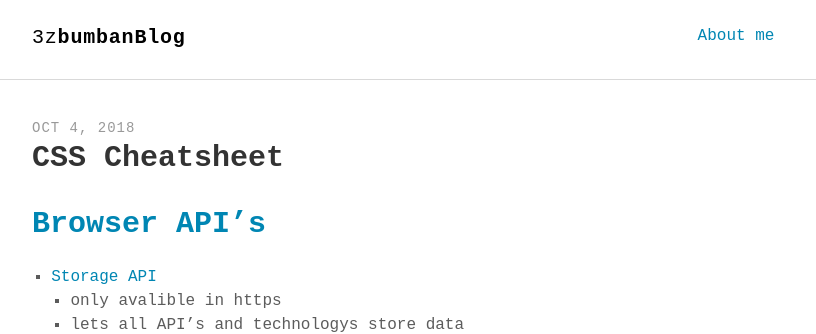
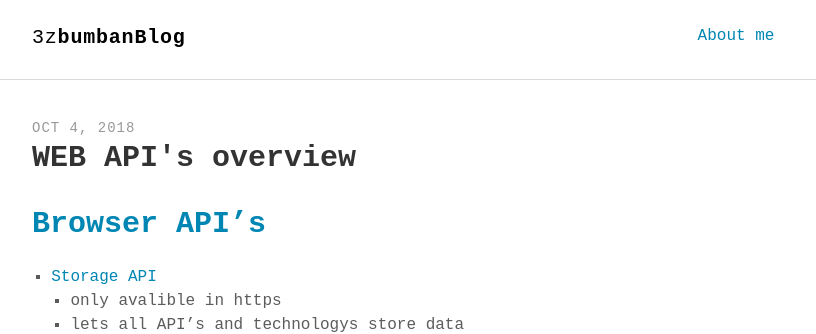
Before and after one commit to 3zbumban/3zbumban.github.io, a Jekyll site: the page built from _posts/2018-10-04-web-apis-ueberblick.md, in a window 1280 px wide. Shown: the top 334 px of the page, without its empty margins (232-1048 px from the left). Built offline with Jekyll 4.4.1, drawn with Linux system fonts in a browser that asks for light colours; some web fonts are replaced.

Commit message:
publishing...

```diff
--- a/_posts/2018-10-04-web-apis-ueberblick.md
+++ b/_posts/2018-10-04-web-apis-ueberblick.md
@@ -1,9 +1,9 @@
 ---
 layout: post
-title: "CSS Cheatsheet"
+title: "WEB API's overview"
 comments: true
-description: "CSS zusammenfassung"
-keywords: "CSS, wt"
+description: "WEB API's overview"
+keywords: "web api, wt"
 ---
 
 # [Browser API's](https://developer.mozilla.org/en-US/docs/Web/API)
```
